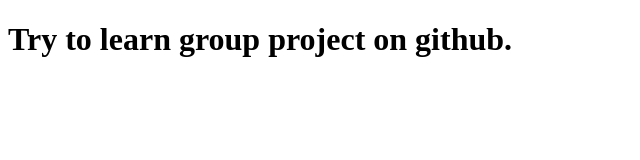
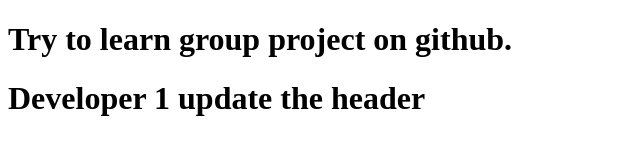
Before and after one commit to Al-Shaharia-Ifty/practise-groupProject, a plain HTML site: page index.html in a window 1280 px wide. Shown: the whole page, without its empty margins (0-640 px from the left). Drawn offline with Linux system fonts and the light colour scheme.

Commit message:
header added

```diff
--- a/index.html
+++ b/index.html
@@ -8,5 +8,8 @@
   </head>
   <body>
     <h1>Try to learn group project on github.</h1>
+    <header>
+      <h1>Developer 1 update the header</h1>
+    </header>
   </body>
 </html>
```
